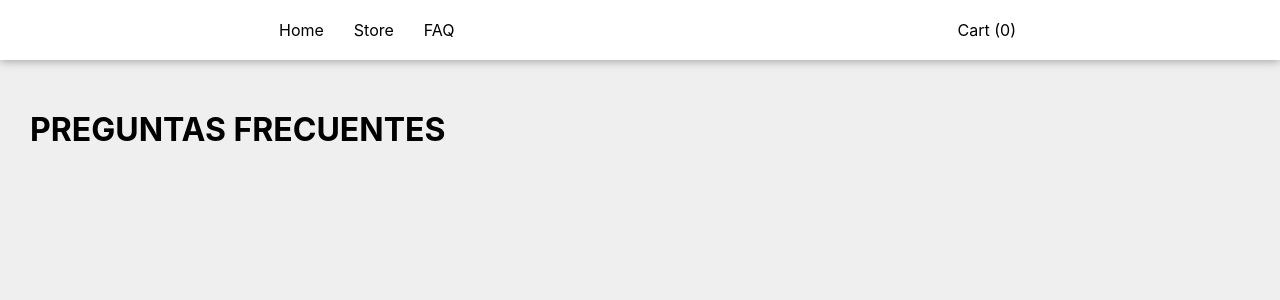
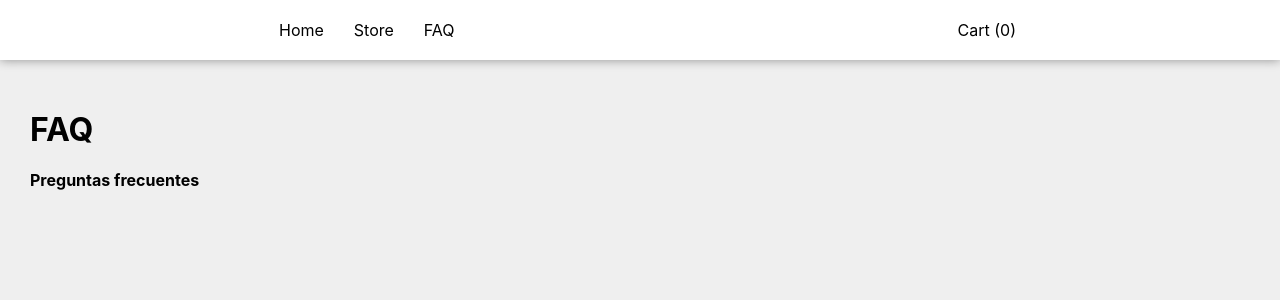
Before and after one commit to Juliandl88/tienda-nextjs, a Next.js app: page /faq in a window 1280 px wide. Shown: the top 300 px of the page. Built offline with nearby package versions, Linux system fonts and the light colour scheme.

Commit message:
rutas dinamicas

```diff
--- a/pages/faq.js
+++ b/pages/faq.js
@@ -4,7 +4,10 @@ import Layout from "../components/layout"
 export default function faq(){
     return (
     <Layout>
-    <h1>PREGUNTAS FRECUENTES</h1>
+    <h1>FAQ</h1>
+<div>
+    <p>Preguntas frecuentes</p>
+</div>
 </Layout>
     )
 }
```
